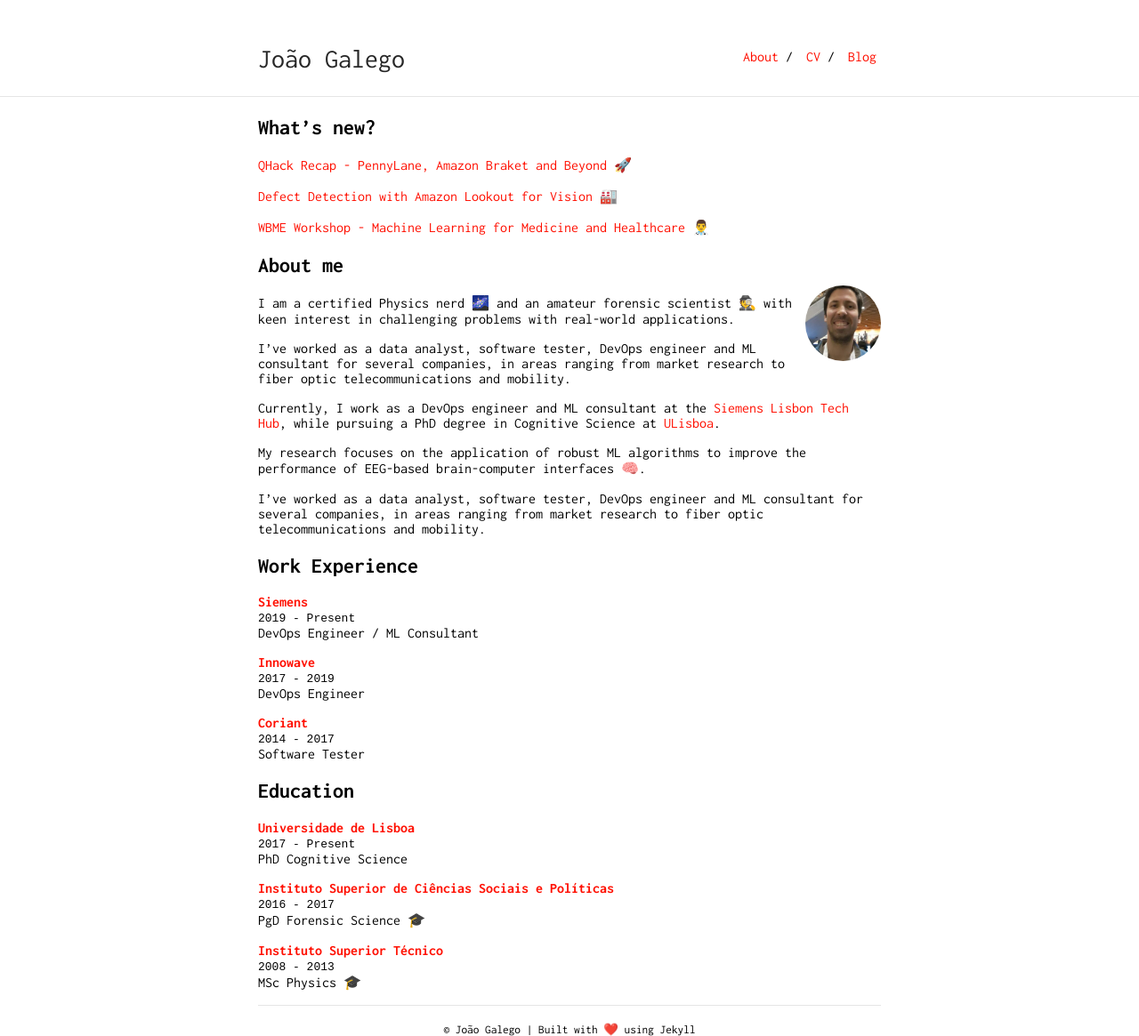
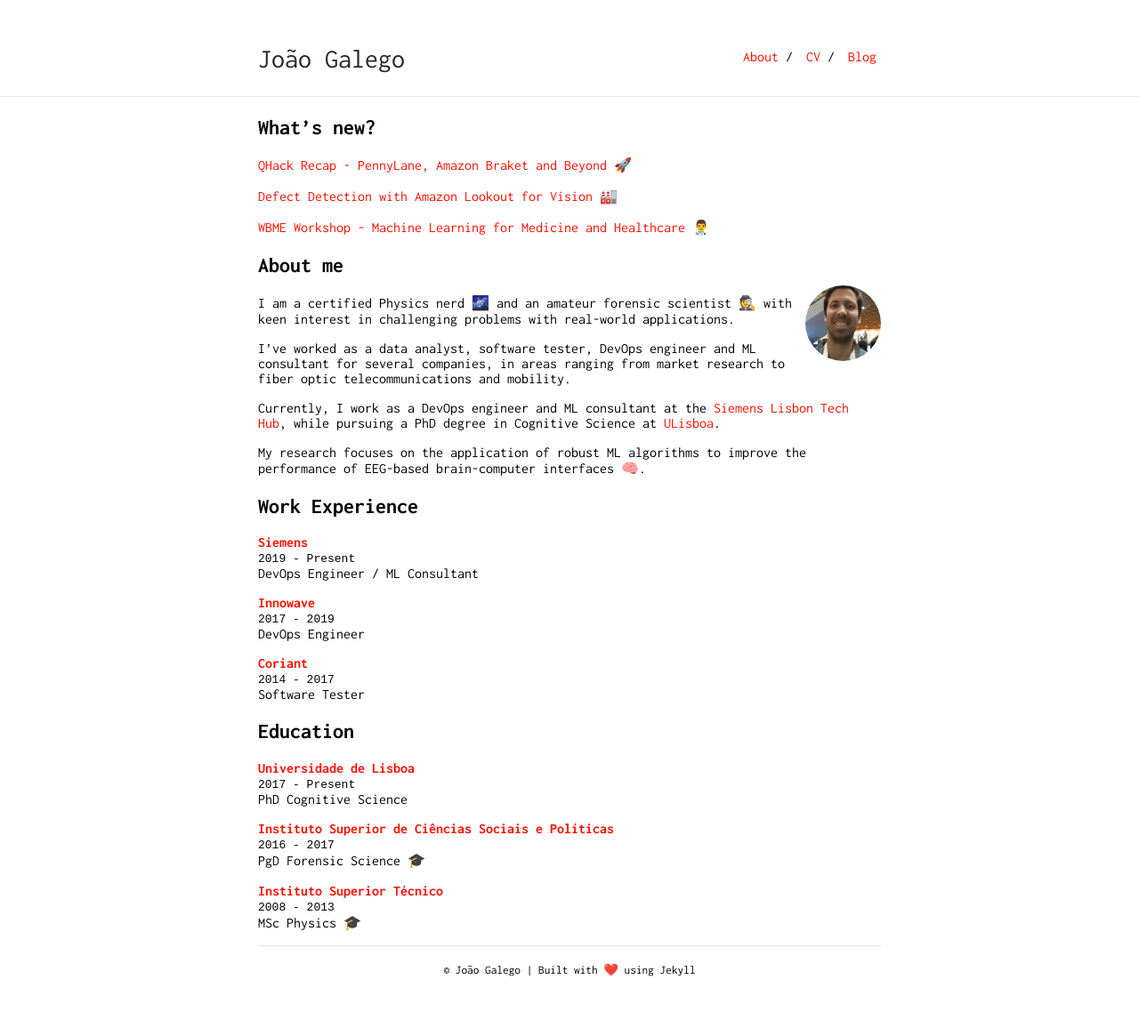
Before and after one commit to JGalego/JGalego.github.io, a Jekyll site: the page built from index.md, in a window 1280 px wide. Shown: the whole page at 89% size. Built offline with Jekyll 4.4.1, drawn with Linux system fonts in a browser that asks for light colours; after the commit the page ends 1098 px from its top, so only the background shows below that.

Commit message:
Removed repeated paragraph

```diff
--- a/index.md
+++ b/index.md
@@ -21,8 +21,6 @@ Currently, I work as a DevOps engineer and ML consultant at the [Siemens Lisbon
 
 My research focuses on the application of robust ML algorithms to improve the performance of EEG-based brain-computer interfaces 🧠.
 
-I've worked as a data analyst, software tester, DevOps engineer and ML consultant for several companies, in areas ranging from market research to fiber optic telecommunications and mobility.
-
 ## Work Experience
 
 {% for job in site.data.jobs %}
```
